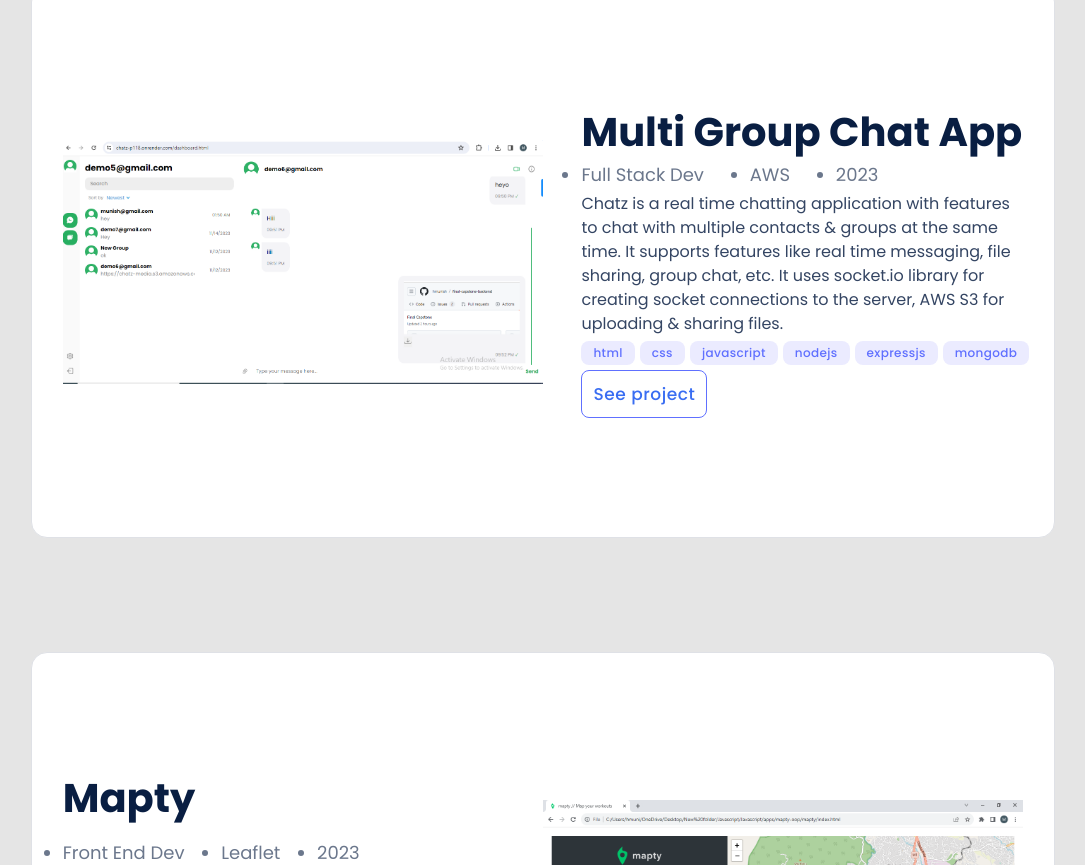
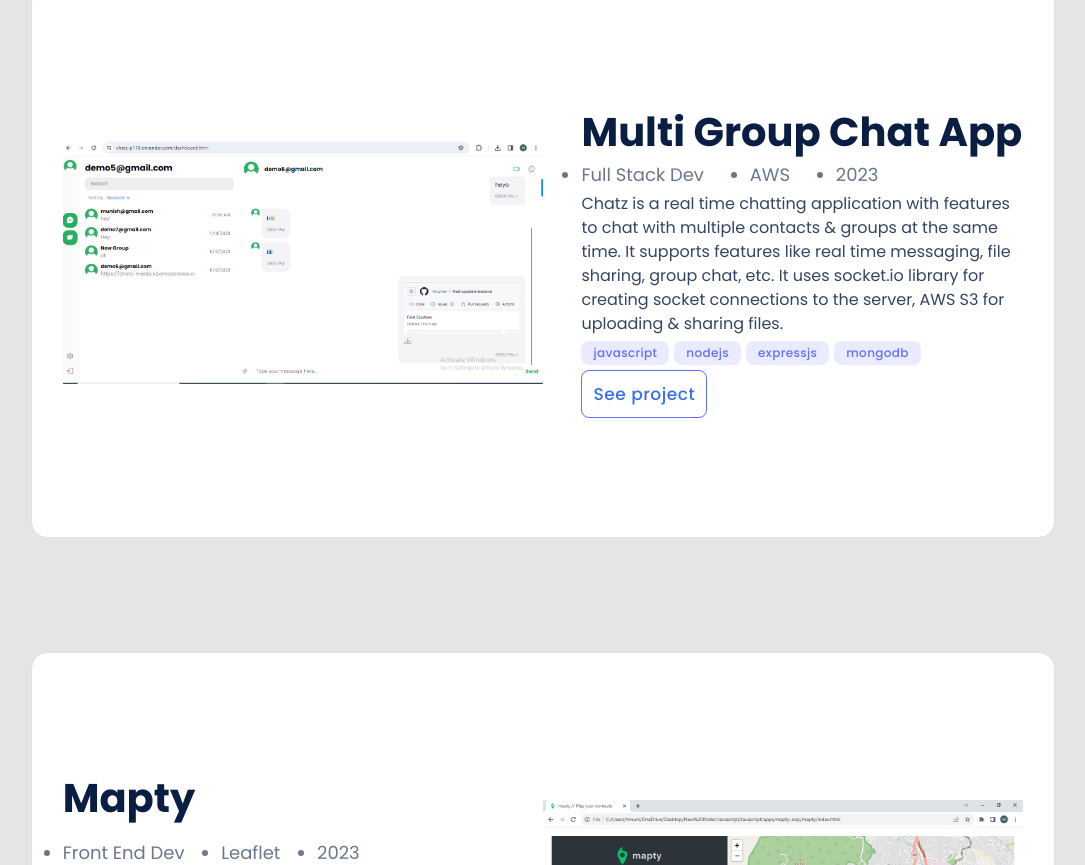
Before and after one commit to hmunish/portfolio, a website: page index.html in a window 1280 px wide. Shown: the part 922-1787 px from the top of the page, without its empty margins (97-1182 px from the left). Drawn offline with Linux system fonts and the light colour scheme.

Commit message:
Fix overflow issue

```diff
--- a/script.js
+++ b/script.js
@@ -25,8 +25,6 @@
       'Chatz is a real time chatting application with features to chat with multiple contacts & groups at the same time. It supports features like real time messaging, file sharing, group chat, etc. It uses socket.io library for creating socket connections to the server, AWS S3 for uploading & sharing files.',
     tags: ['Full Stack Dev', 'AWS', 2023],
     technologies: [
-      'HTML',
-      'CSS',
       'JavaScript',
       'NodeJS',
       'ExpressJS',
--- a/style.css
+++ b/style.css
@@ -39,7 +39,6 @@
     height: 48px;
     background-color: #fff;
     position: fixed;
-    z-index: 50;
   }
 
   .navbar {
```
